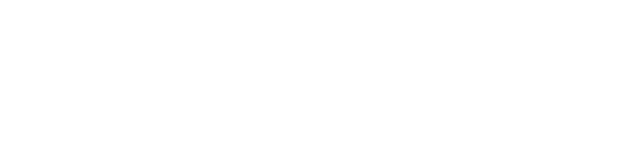
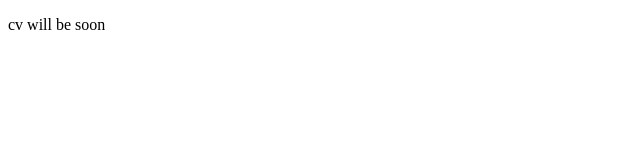
Before and after one commit to h3loo/rsschool-cv, a plain HTML site: page index.html in a window 1280 px wide. Shown: the whole page, without its empty margins (0-640 px from the left). Drawn offline with Linux system fonts and the light colour scheme.

Commit message:
feat: change index.html file

```diff
--- a/index.html
+++ b/index.html
@@ -7,5 +7,6 @@
     <title>cv</title>
 </head>
 <body>
+    <p>cv will be soon</p>
 </body>
 </html>
```
